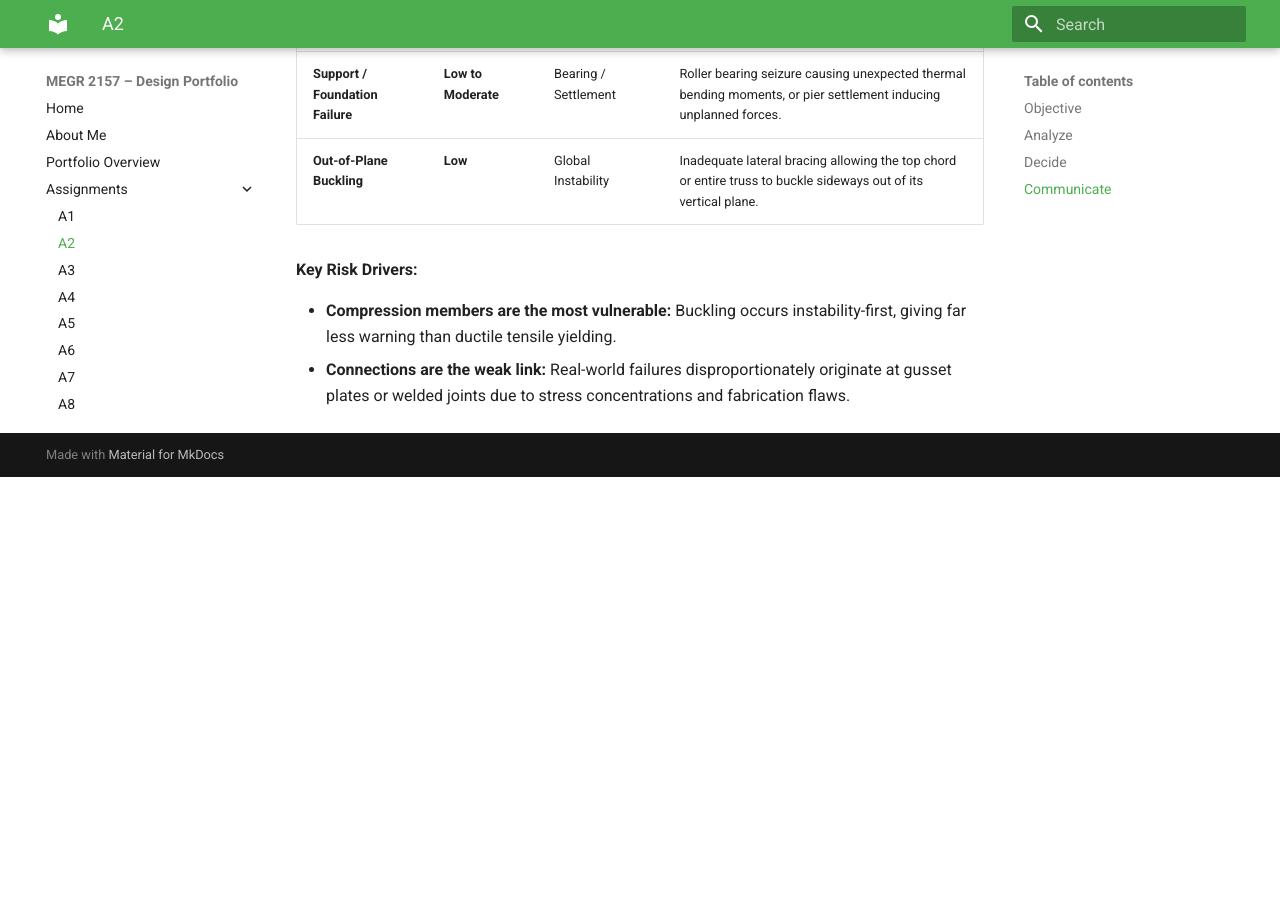
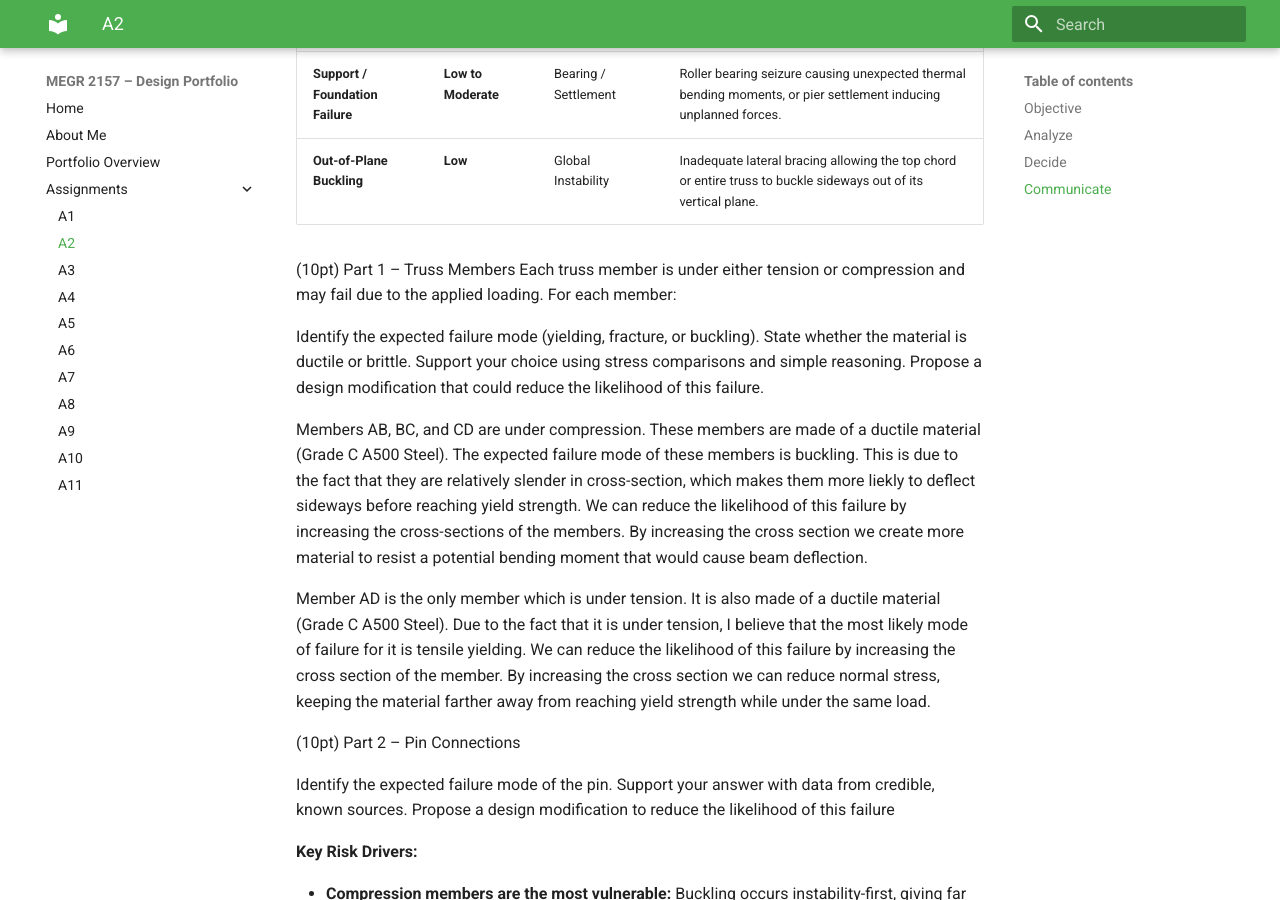
Before and after one commit to ilittle8/design-projects-portfolio, an MkDocs documentation site: the page built from docs/assignments/A02/index.md, in a window 1280 px wide and 900 px high, scrolled down 1395 px. Built offline with MkDocs 1.6.1 and Material for MkDocs 9.7.7, drawn with Linux system fonts in a browser that asks for light colours; before the commit the page ends 1872 px from its top, so only the background shows below that.

Commit message:
Expand truss member failure analysis and design proposals
Added detailed analysis of truss member failure modes and proposed design modifications for both tension and compression members. Included key risk drivers related to buckling and connection vulnerabilities.

```diff
--- a/docs/assignments/A02/index.md
+++ b/docs/assignments/A02/index.md
@@ -35,6 +35,24 @@ Response: Truss failures usually result from a chain reaction starting at a sing
 | **Support / Foundation Failure** | **Low to Moderate** | Bearing / Settlement | Roller bearing seizure causing unexpected thermal bending moments, or pier settlement inducing unplanned forces. |
 | **Out-of-Plane Buckling** | **Low** | Global Instability | Inadequate lateral bracing allowing the top chord or entire truss to buckle sideways out of its vertical plane. |
 
+(10pt) Part 1 – Truss Members
+Each truss member is under either tension or compression and may fail due to the applied loading. For each member:
+
+Identify the expected failure mode (yielding, fracture, or buckling).
+State whether the material is ductile or brittle.
+Support your choice using stress comparisons and simple reasoning.
+Propose a design modification that could reduce the likelihood of this failure.
+
+Members AB, BC, and CD are under compression. These members are made of a ductile material (Grade C A500 Steel). The expected failure mode of these members is buckling. This is due to the fact that they are relatively slender in cross-section, which makes them more liekly to deflect sideways before reaching yield strength. We can reduce the likelihood of this failure by increasing the cross-sections of the members. By increasing the cross section we create more material to resist a potential bending moment that would cause beam deflection.
+
+Member AD is the only member which is under tension. It is also made of a ductile material (Grade C A500 Steel). Due to the fact that it is under tension, I believe that the most likely mode of failure for it is tensile yielding. We can reduce the likelihood of this failure by increasing the cross section of the member. By increasing the cross section we can reduce normal stress, keeping the material farther away from reaching yield strength while under the same load.
+
+(10pt) Part 2 – Pin Connections
+
+Identify the expected failure mode of the pin.
+Support your answer with data from credible, known sources.
+Propose a design modification to reduce the likelihood of this failure
+
 **Key Risk Drivers:**
 
 * **Compression members are the most vulnerable:** Buckling occurs instability-first, giving far less warning than ductile tensile yielding.
```
